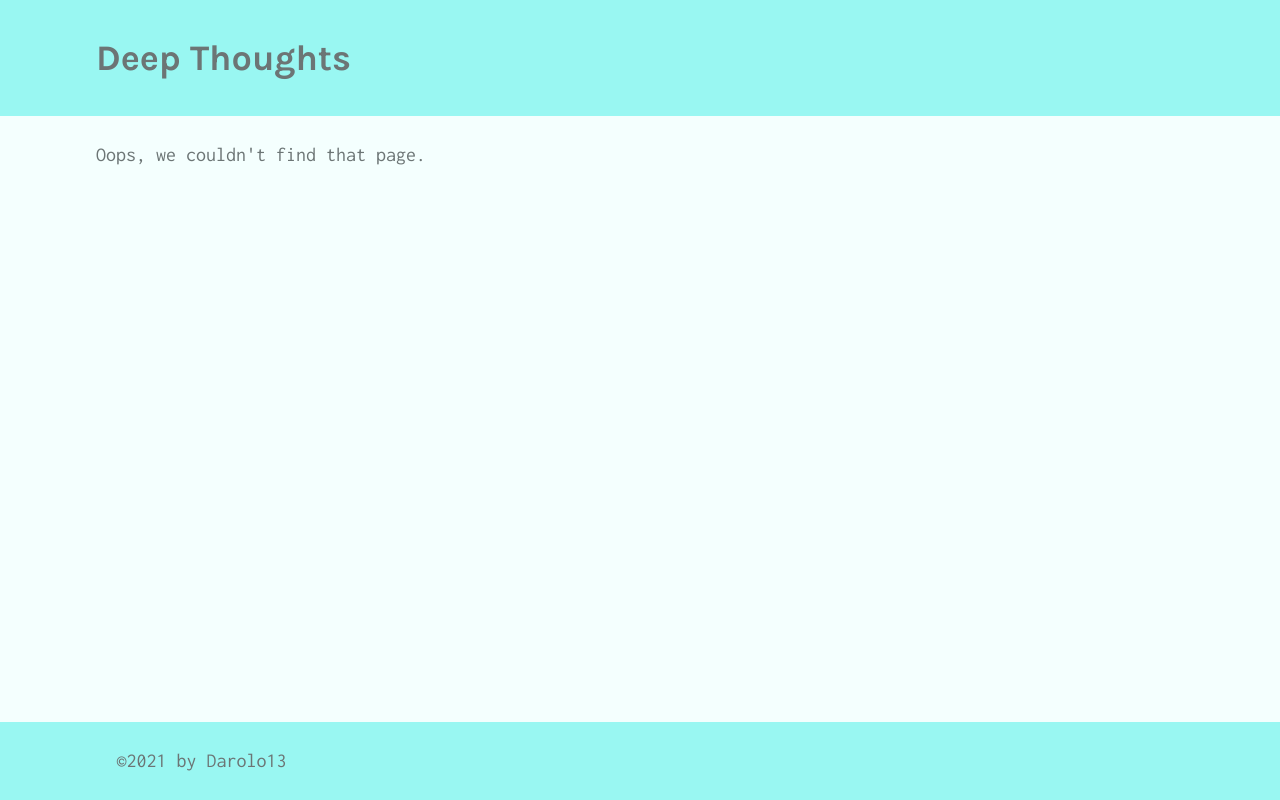
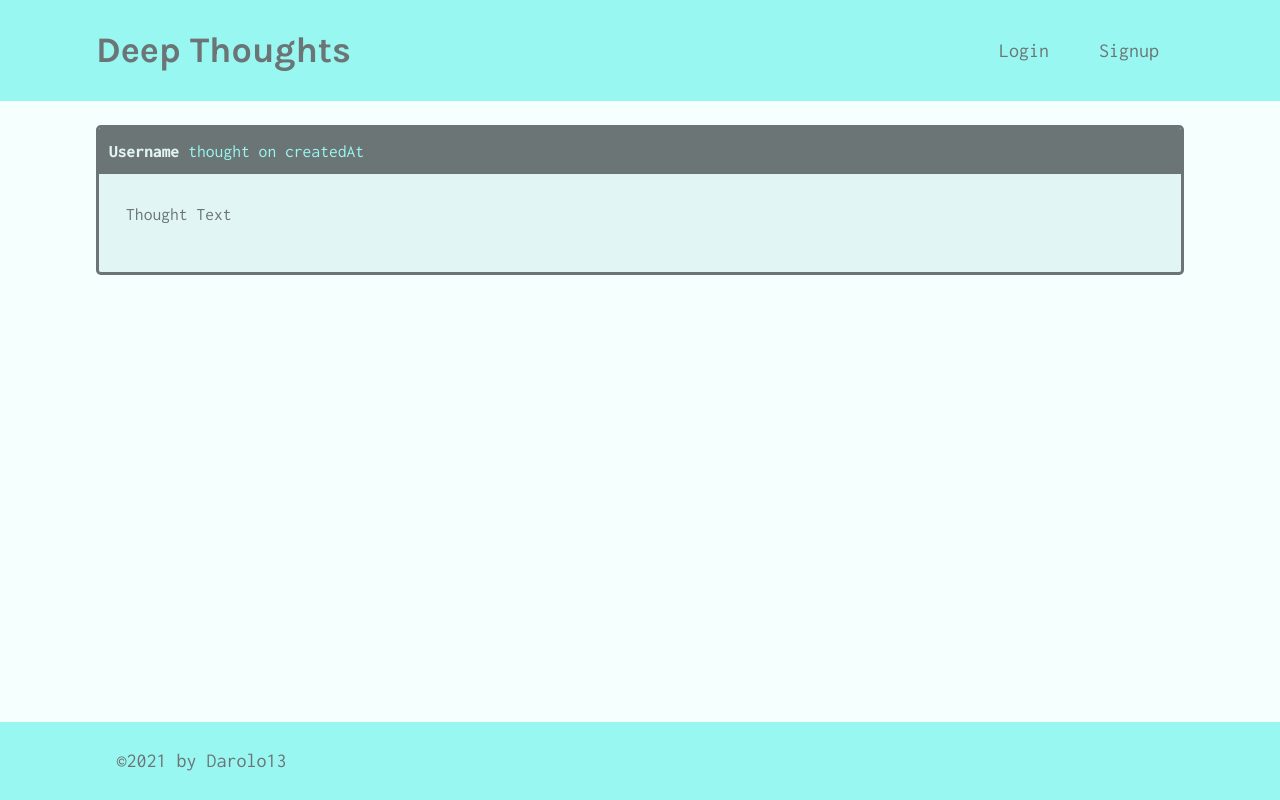
Before and after one commit to Darolo13/deep-thoughts, a React (Create React App) app in the folder client/: page /thought/1 in a window 1280 px wide. Built offline with nearby package versions, Linux system fonts and the light colour scheme.

Commit message:
Implement the Navigation Links and URL Parameters

```diff
--- a/client/src/App.js
+++ b/client/src/App.js
@@ -32,8 +32,8 @@
           <Route exact path="/" component={Home} />
           <Route exact path="/login" component={Login} />
           <Route exact path="/signup" component={SignUp} />
-          <Route exact path="/profile" component={Profile} />
-          <Route exact path="/thought" component={SingleThought} />
+          <Route exact path="/profile/:username?" component={Profile} />
+          <Route exact path="/thought/:id" component={SingleThought} />
 
           <Route component={NoMatch} />
           </Switch>
--- a/client/src/components/Header/index.js
+++ b/client/src/components/Header/index.js
@@ -1,10 +1,18 @@
 import React from 'react';
+import { Link } from 'react-router-dom';
 
 const Header = () => {
   return (
     <header className="bg-secondary mb-4 py-2 flex-row align-center">
       <div className="container flex-row justify-space-between-lg justify-center align-center">
-        <h1>Deep Thoughts</h1>
+        <Link to="/">
+          <h1>Deep Thoughts</h1>
+        </Link>
+
+        <nav className="text-center">
+          <Link to="/login">Login</Link>
+          <Link to="/signup">Signup</Link>
+        </nav>
       </div>
     </header>
   );
--- a/client/src/components/ThoughtList/index.js
+++ b/client/src/components/ThoughtList/index.js
@@ -1,4 +1,5 @@
 import React from "react";
+import { Link } from 'react-router-dom';
 
 const ThoughtList = ({ thoughts, title }) => {
     if (!thoughts.length) {
@@ -12,15 +13,23 @@
                 thoughts.map(thought => (
                     <div key={thought._id} className="card mb-3">
                         <p className="card-header">
-                            {thought.username}
+                            <Link
+                            to={`/profile/${thought.username}`}
+                            style={{ fontWeight: 700 }}
+                            className="text-light"
+                            >
+                                {thought.username}
+                                </Link>{' '}
                             thought on {thought.createdAt}
                         </p>
                         <div className="card-body">
+                            <Link to={`/thought/${thought._id}`}>
                             <p>{thought.thoughtText}</p>
                             <p className="mb-0">
                                 Reactions: {thought.reactionCount} || Click to{' '}
                                 {thought.reactionCount ? 'see' : 'start'} the discussion!
                             </p>
+                            </Link>
                         </div>
                     </div>
                 ))}
--- a/client/src/pages/SingleThought.js
+++ b/client/src/pages/SingleThought.js
@@ -1,6 +1,9 @@
 import React from 'react';
+import { useParams } from 'react-router';
 
 const SingleThought = props => {
+  const { id: thoughtId } = useParams();
+  console.log(thoughtId);
   return (
     <div>
       <div className="card mb-3">
```
